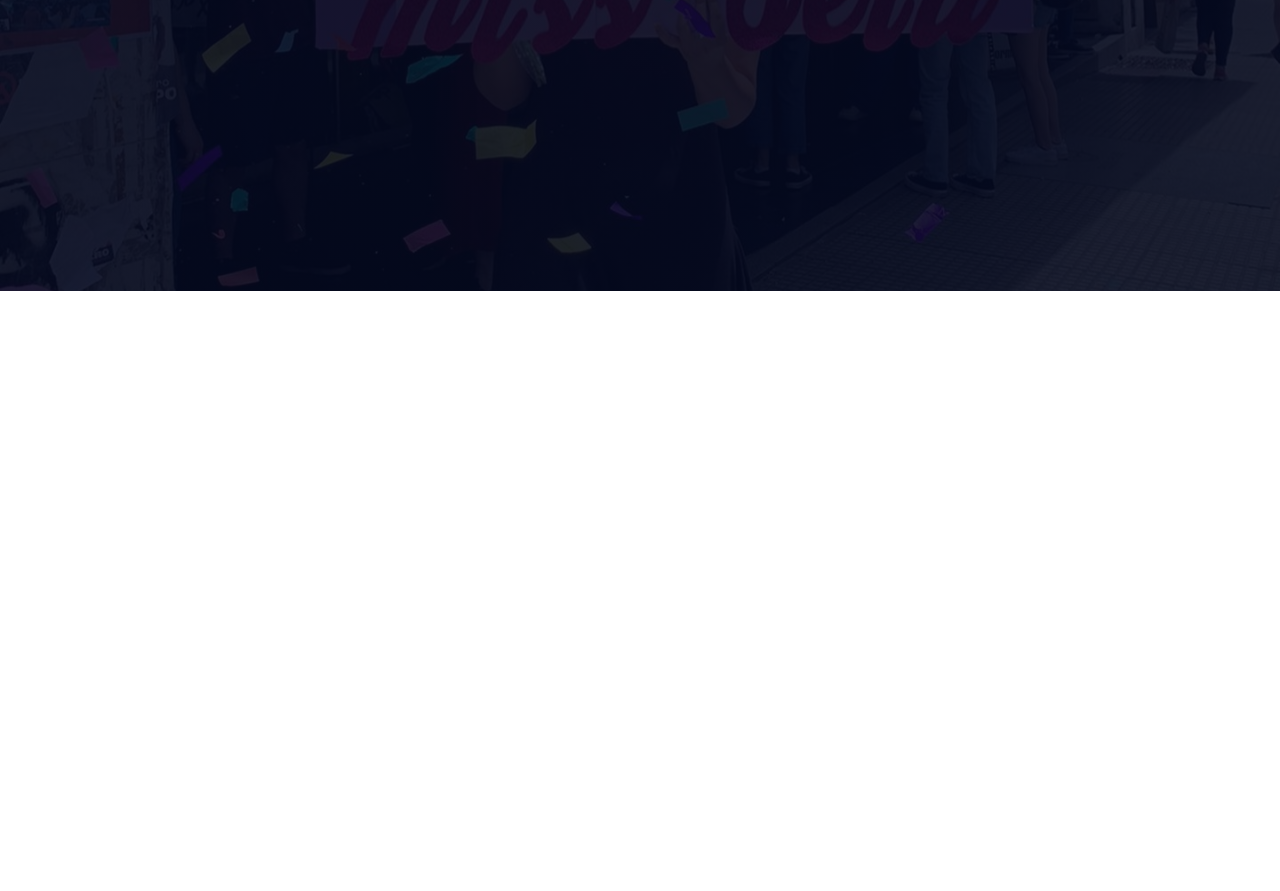
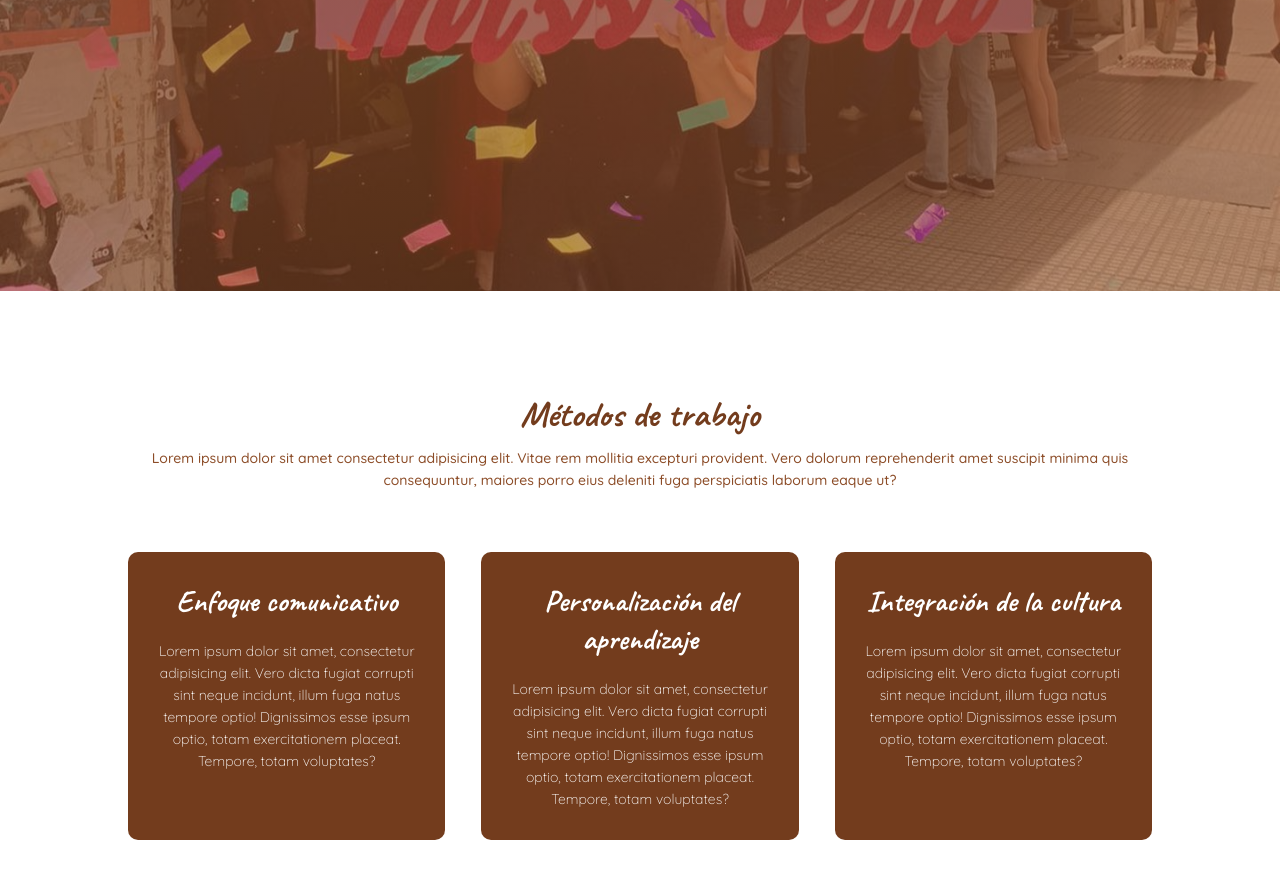
Before and after one commit to AlejoTacca/lbs-web, a plain HTML site: page index.html in a window 1280 px wide. Shown: the part 509-1400 px from the top of the page. Before the commit the page ends 800 px from the top, so only its background shows below. Drawn offline with Linux system fonts and the light colour scheme.

Commit message:
pilares agregados

```diff
--- a/css/style.css
+++ b/css/style.css
@@ -7,7 +7,7 @@
 .headerIndex{
     min-height: 100vh;
     width: 100%;
-    background-image: linear-gradient(rgba(4, 9, 30, 0.9), rgba(4,9,30,0.9)), url(/images/images/background.jpg);
+    background-image: linear-gradient(rgba(140, 76, 39, 0.9), rgba(140, 76, 39, 0.6)), url(/images/images/background.jpg);
     background-position: center;
     background-size: cover;
     position: relative;
@@ -45,7 +45,7 @@ nav{
     content: "";
     width: 0;
     height: 2px;
-    background: #8C4C27;
+    background: #4D2A15;
     display: block;
     margin: auto;
     transition: 0.3s;
@@ -88,8 +88,8 @@ nav{
 
 }
 .hero-btn:hover{
-    border: 1px solid #8C4C27;
-    background: #8C4C27;
+    border: 1px solid #4D2A15;
+    background: #4D2A15;
     transition: 0.2s;
 }
 
@@ -136,3 +136,63 @@ display: none;
         padding: 30px;
     }
 }
+/* PILARES */
+.pilar{
+    width: 80%;
+    margin: auto;
+    text-align: center;
+    padding-top: 100px;
+}
+.pilar h1{
+    color: #733C1D;
+    font-size: 36px;
+    font-weight: 600;
+    font-family: 'Caveat', cursive;
+}
+.pilar p{
+    color: #8C4C27;
+    font-size: 14px;
+    font-weight: 550;
+    line-height: 22px;
+    padding: 10px;
+    font-family: 'Quicksand', sans-serif;
+}
+.row{
+    margin-top: 5%;
+    display: flex;
+    justify-content: space-between;
+}
+.pilar-col{
+    flex-basis: 31%;
+    background-color: #733C1D;
+    border-radius: 10px;
+    margin-bottom: 5%;
+    padding: 20px 12px;
+    box-sizing: border-box;
+    transition: 0.5s;
+}
+.pilar-col:hover {
+    box-shadow: 0 0 20px 0px rgba(0, 0, 0, 0.2);
+  }
+.pilar .pilar-col h3{
+    text-align: center;
+    font-size: 30px;
+    font-weight: 600;
+    margin: 10px 0px;
+    font-family: 'Caveat', cursive;
+    color: white;
+}
+.pilar .pilar-col p{
+    color: #fff;
+    font-weight: 250;
+}
+.pilar .pilar-col p{
+    color: #fff;
+    font-weight: 250;
+}
+@media (max-width:700px){
+    .row{
+        flex-direction: column;
+
+    }
+}
--- a/index.html
+++ b/index.html
@@ -37,7 +37,26 @@
         </div>
         </section>
 
+        <!-- PILARES -->
+        <section class="pilar">
+            <h1>Métodos de trabajo</h1>
+            <p>Lorem ipsum dolor sit amet consectetur adipisicing elit. Vitae rem mollitia excepturi provident. Vero dolorum reprehenderit amet suscipit minima quis consequuntur, maiores porro eius deleniti fuga perspiciatis laborum eaque ut?</p>
 
+            <div class="row">
+                <div class="pilar-col">
+                    <h3>Enfoque comunicativo</h3>
+                    <p>Lorem ipsum dolor sit amet, consectetur adipisicing elit. Vero dicta fugiat corrupti sint neque incidunt, illum fuga natus tempore optio! Dignissimos esse ipsum optio, totam exercitationem placeat. Tempore, totam voluptates?</p>
+                </div>
+                <div class="pilar-col">
+                    <h3>Personalización del aprendizaje</h3>
+                    <p>Lorem ipsum dolor sit amet, consectetur adipisicing elit. Vero dicta fugiat corrupti sint neque incidunt, illum fuga natus tempore optio! Dignissimos esse ipsum optio, totam exercitationem placeat. Tempore, totam voluptates?</p>
+                </div>
+                <div class="pilar-col">
+                    <h3>Integración de la cultura</h3>
+                    <p>Lorem ipsum dolor sit amet, consectetur adipisicing elit. Vero dicta fugiat corrupti sint neque incidunt, illum fuga natus tempore optio! Dignissimos esse ipsum optio, totam exercitationem placeat. Tempore, totam voluptates?</p>
+                </div>
+            </div>
+        </section>
     </header>
     <main></main>
     <footer></footer>
```
